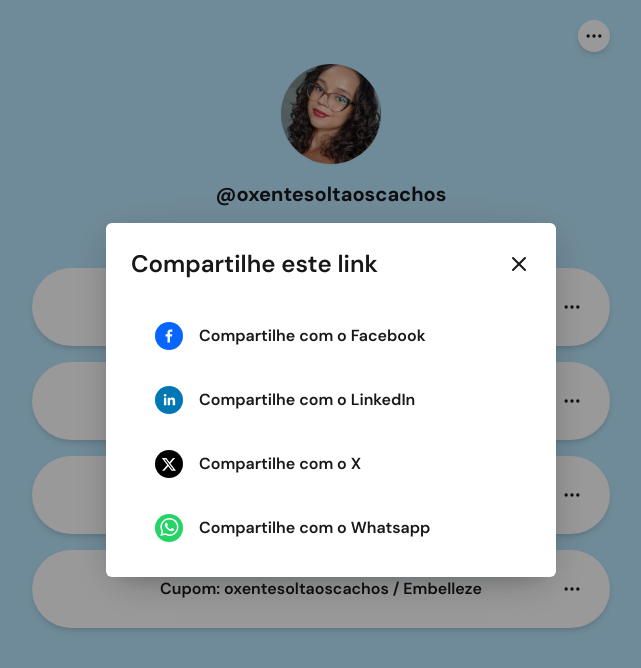
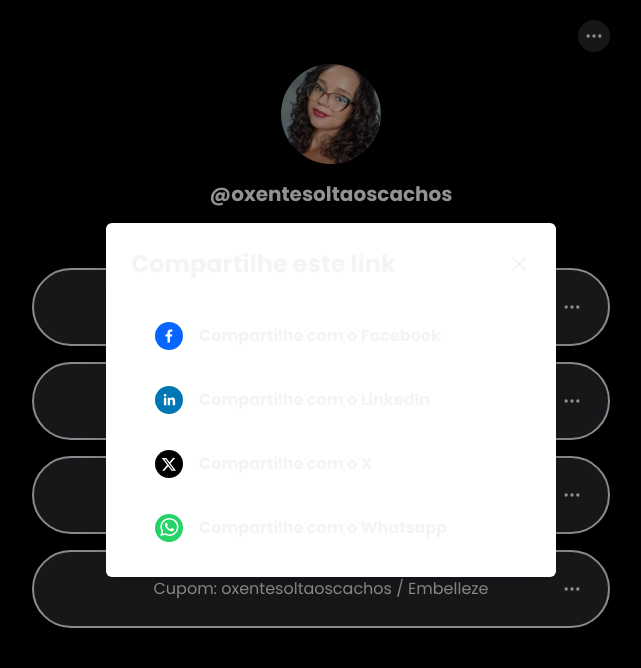
Before and after one commit to artgustavobarros/link-in-bio, a Next.js app: page / in a window 1280 px wide. Both pictures are taken after a click on the button 903 px from the left and 36 px from the top of the page. Shown: the top 668 px of the page, without its empty margins (309-950 px from the left). Built offline with nearby package versions, Linux system fonts and the light colour scheme.

Commit message:
colors fix v.3

```diff
--- a/src/app/layout.tsx
+++ b/src/app/layout.tsx
@@ -1,13 +1,16 @@
 import type { Metadata } from 'next'
-import { DM_Sans as DMSans } from 'next/font/google'
+import { Poppins } from 'next/font/google'
 import './globals.css'
 
-const dmSans = DMSans({ subsets: ['latin'], variable: '--font-dmsans' })
+const poppins = Poppins({
+  subsets: ['latin'],
+  weight: ['400', '700'],
+  variable: '--font-poppins',
+})
 
 export const metadata: Metadata = {
   title: '@OxenteSoltaOsCachos',
   description: 'Link-in-bio to hair influencer',
-  colorScheme: 'light dark',
 }
 
 export default function RootLayout({
@@ -16,8 +19,8 @@ export default function RootLayout({
   children: React.ReactNode
 }>) {
   return (
-    <html lang="en" className={dmSans.className}>
-      <body className="flex h-screen items-start justify-center bg-sky-200 font-semibold text-zinc-900 antialiased dark:bg-sky-200">
+    <html lang="en" className={`${poppins.className}`}>
+      <body className="flex h-screen items-start justify-center bg-black font-semibold text-zinc-100 antialiased">
         {children}
       </body>
     </html>
--- a/src/app/page.tsx
+++ b/src/app/page.tsx
@@ -17,9 +17,9 @@ export default function Home() {
         />
         <h1 className="text-xl font-bold">@oxentesoltaoscachos</h1>
         <span className="text-md font-normal">
-          Links e cupons disponíveis ♥
+          Links e cupons disponíveis 😍
         </span>
-        <div className="absolute right-5 top-5 flex h-8 w-8 items-center justify-center rounded-full bg-white shadow-md duration-300 hover:scale-110 hover:shadow-lg hover:ease-in-out dark:bg-white">
+        <div className="absolute right-5 top-5 flex h-8 w-8 items-center justify-center rounded-full bg-zinc-800 shadow-md duration-300 hover:scale-110 hover:shadow-lg hover:ease-in-out">
           <Tag.DialogTag url="https://oxentesoltaoscachos.vercel.app/" />
         </div>
       </section>
--- a/src/components/share-social-links.tsx
+++ b/src/components/share-social-links.tsx
@@ -19,7 +19,7 @@ export function ShareSocialLinks({ url }: ShareSocialLinksProps) {
   return (
     <>
       <Dialog.Overlay className="fixed inset-0 bg-blackA6 data-[state=open]:animate-overlayShow" />
-      <Dialog.Content className="fixed left-[50%] top-[50%] max-h-[85vh] w-[90vw] max-w-[450px] translate-x-[-50%] translate-y-[-50%] rounded-[6px] bg-white p-[25px] shadow-[hsl(206_22%_7%_/_35%)_0px_10px_38px_-10px,_hsl(206_22%_7%_/_20%)_0px_10px_20px_-15px] focus:outline-none data-[state=open]:animate-contentShow dark:bg-white">
+      <Dialog.Content className="fixed left-[50%] top-[50%] max-h-[85vh] w-[90vw] max-w-[450px] translate-x-[-50%] translate-y-[-50%] rounded-[6px] bg-white p-[25px] shadow-[hsl(206_22%_7%_/_35%)_0px_10px_38px_-10px,_hsl(206_22%_7%_/_20%)_0px_10px_20px_-15px] focus:outline-none data-[state=open]:animate-contentShow">
         <section className="mb-8 flex justify-between">
           <Dialog.Title className="text-2xl">
             Compartilhe este link
@@ -32,7 +32,7 @@ export function ShareSocialLinks({ url }: ShareSocialLinksProps) {
           </Dialog.Close>
         </section>
         <section className="space-y-4">
-          <div className="flex h-12 items-center rounded-2xl p-6 duration-300 hover:bg-zinc-200 dark:hover:bg-zinc-200">
+          <div className="flex h-12 items-center rounded-2xl p-6 duration-300 hover:bg-zinc-200">
             <FacebookShareButton url={url} className="flex items-center gap-4">
               <FacebookIcon size={28} round={true} />
               <span className="text-xs lg:text-base">
@@ -40,7 +40,7 @@ export function ShareSocialLinks({ url }: ShareSocialLinksProps) {
               </span>
             </FacebookShareButton>
           </div>
-          <div className="flex h-12 items-center rounded-2xl p-6 duration-300 hover:bg-zinc-200 dark:hover:bg-zinc-200">
+          <div className="flex h-12 items-center rounded-2xl p-6 duration-300 hover:bg-zinc-200">
             <LinkedinShareButton url={url} className="flex items-center gap-4">
               <LinkedinIcon size={28} round={true} />
               <span className="text-xs lg:text-base">
@@ -48,13 +48,13 @@ export function ShareSocialLinks({ url }: ShareSocialLinksProps) {
               </span>
             </LinkedinShareButton>
           </div>
-          <div className="flex h-12 items-center rounded-2xl p-6 duration-300 hover:bg-zinc-200 dark:hover:bg-zinc-200">
+          <div className="flex h-12 items-center rounded-2xl p-6 duration-300 hover:bg-zinc-200">
             <TwitterShareButton url={url} className="flex items-center gap-4">
               <XIcon size={28} round={true} />
               <span className="text-xs lg:text-base">Compartilhe com o X</span>
             </TwitterShareButton>
           </div>
-          <div className="flex h-12 items-center rounded-2xl p-6 duration-300 hover:bg-zinc-200 dark:hover:bg-zinc-200">
+          <div className="flex h-12 items-center rounded-2xl p-6 duration-300 hover:bg-zinc-200">
             <WhatsappShareButton url={url} className="flex items-center gap-4">
               <WhatsappIcon size={28} round={true} />
               <span className="text-xs lg:text-base">
--- a/src/components/tag/prefix.tsx
+++ b/src/components/tag/prefix.tsx
@@ -14,9 +14,9 @@ export function Prefix({ children, url, title }: PrefixProps) {
       <Link
         href={url}
         target="_blank"
-        className="flex h-20 w-80 items-center justify-center rounded-full bg-white p-5 shadow-md duration-300 hover:scale-110 hover:shadow-lg hover:ease-in-out dark:bg-white lg:h-[78px] lg:w-[578px] lg:text-base lg:font-semibold"
+        className="flex w-80 items-center justify-center rounded-full border-2 bg-zinc-800 p-5 shadow-md duration-300 hover:scale-110 hover:shadow-lg hover:ease-in-out lg:h-[78px] lg:w-[578px] lg:text-base lg:font-semibold"
       >
-        <span className="w-52 lg:w-full">{title}</span>
+        <span className="w-52 font-thin lg:w-full">{title}</span>
       </Link>
       <div className="flex -translate-x-12">{childrenWithProps}</div>
     </div>
--- a/src/components/tag/tag.tsx
+++ b/src/components/tag/tag.tsx
@@ -11,7 +11,7 @@ interface TagProps {
 
 export function Tag({ url, title }: TagProps) {
   return (
-    <div className="flex w-80 justify-center rounded-3xl bg-white p-5 shadow-md duration-300 hover:scale-110 hover:shadow-lg hover:ease-in-out dark:bg-white">
+    <div className="flex w-80 justify-center rounded-3xl bg-white p-5 shadow-md duration-300 hover:scale-110 hover:shadow-lg hover:ease-in-out">
       <Link href={url} target="_blank" className="flex-1">
         {title}
       </Link>
```
